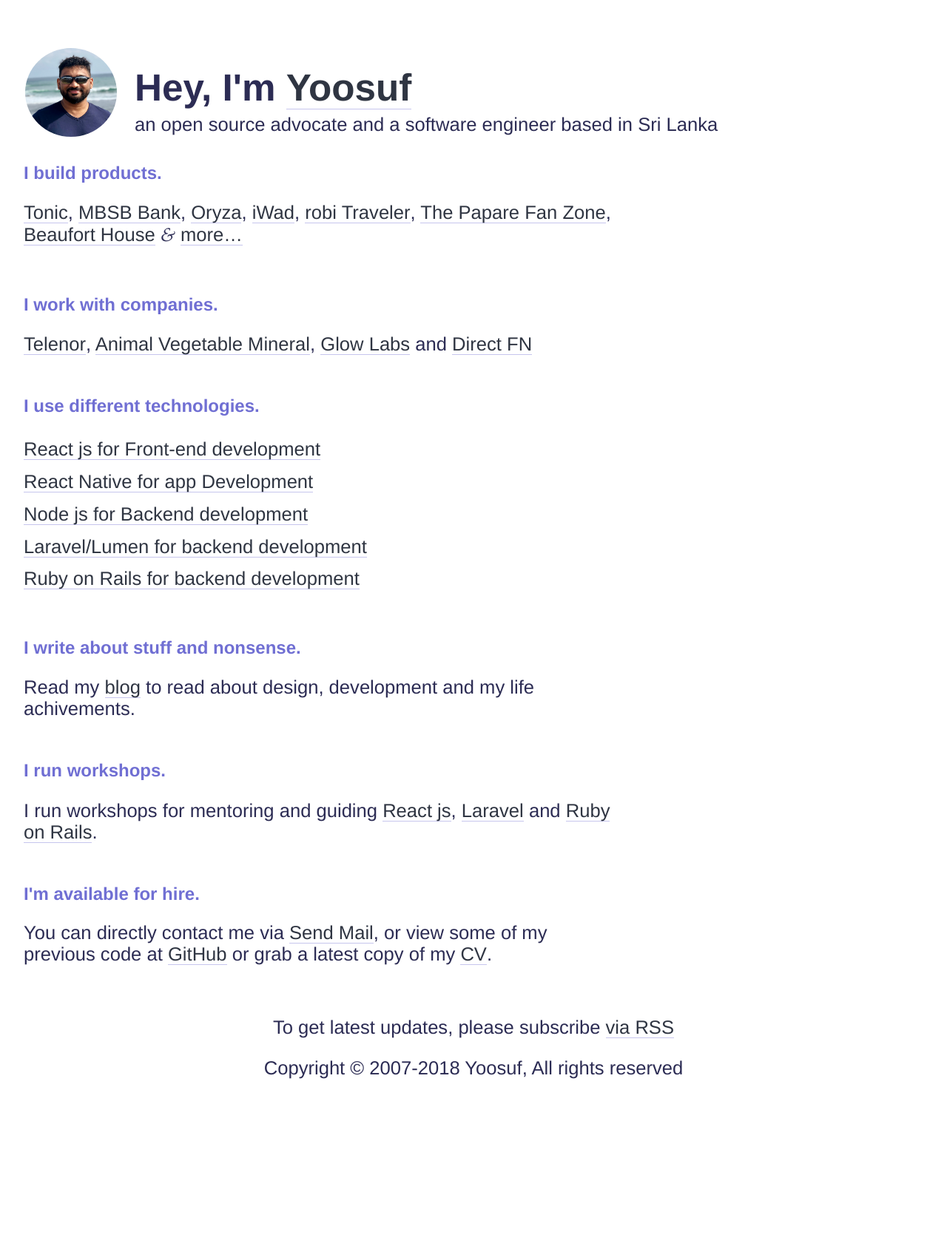
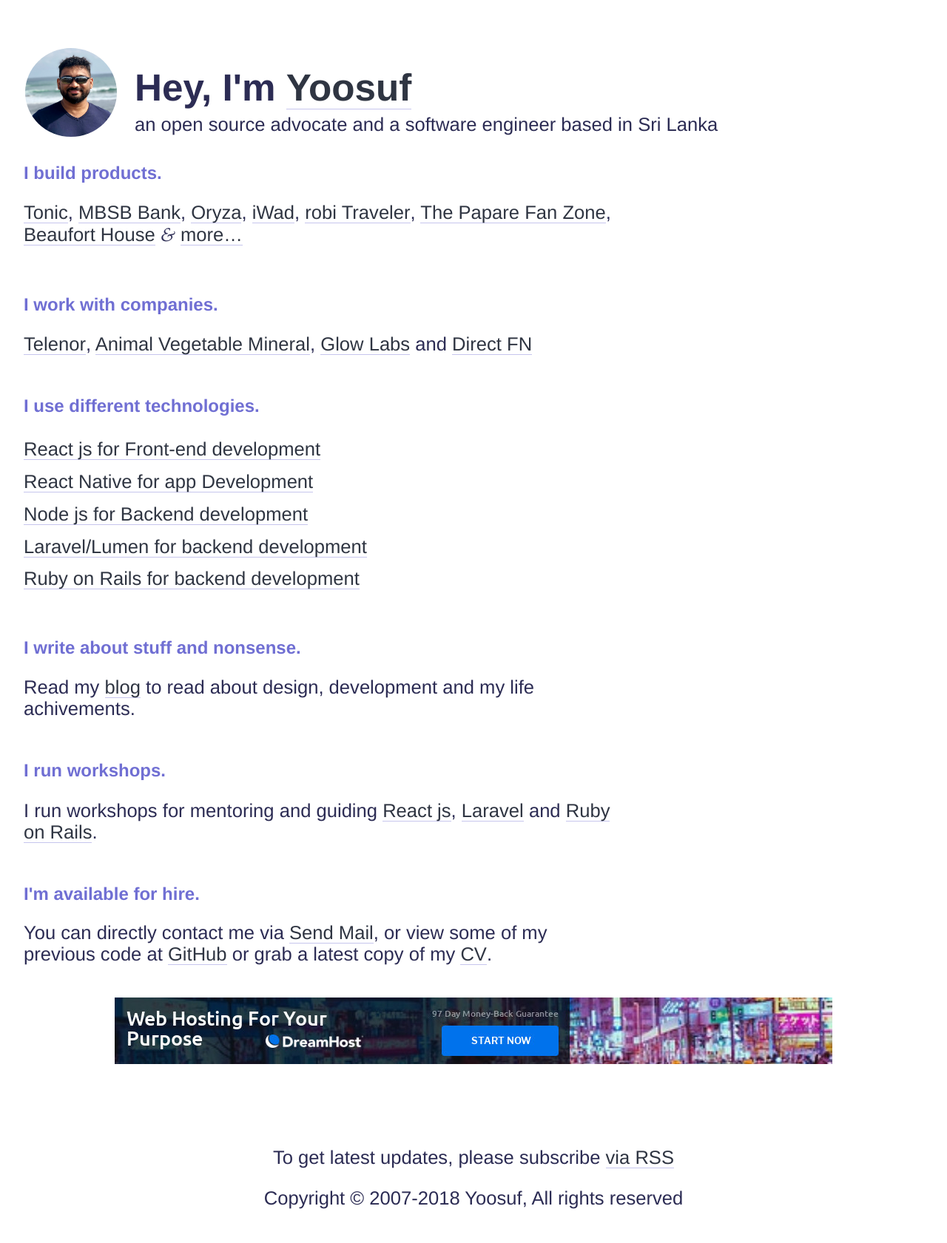
Before and after one commit to yoosuf/yoosuf.github.io, a Jekyll site: the page built from index.html, in a window 1280 px wide. Shown: the whole page at 74% size. Built offline with Jekyll 4.4.1, drawn with Linux system fonts in a browser that asks for light colours; before the commit the page ends 1505 px from its top, so only the background shows below that.

Commit message:
added add placeholder

```diff
--- /dev/null
+++ b/_includes/ad.html
@@ -0,0 +1,5 @@
+<div class="sidegigs">
+  <a href="https://www.dreamhost.com/r.cgi?1512121" target="_blank">
+      <img src="{{'/assets/images/Purpose_Cityscape - 970x90.jpg'}}" alt="DreamHost | Web Hosting For Your Purpose" />
+  </a>
+</div>
--- a/_layouts/default.html
+++ b/_layouts/default.html
@@ -1,4 +1,5 @@
 {% include head.html %}
 {% include headroom.html %}
 {{content}}
+{% include ad.html %}
 {% include footer.html %}
--- /dev/null
+++ b/_sass/_sidegig.scss
@@ -0,0 +1,14 @@
+.sidegigs {
+  text-align: center;
+  margin: 40px 0;
+
+
+  a {
+    text-decoration: none;
+    border-bottom: none;
+    &::after {
+      border-bottom: none;
+      content: none;
+    }
+  }
+}
--- a/assets/main.scss
+++ b/assets/main.scss
@@ -6,6 +6,8 @@
 
 @import "normalize";
 @import "grid";
+@import "sidegig";
+
 
 body {
 
```
Also changed, not shown: assets/images/Purpose_Cityscape - 970x90.jpg (added).
